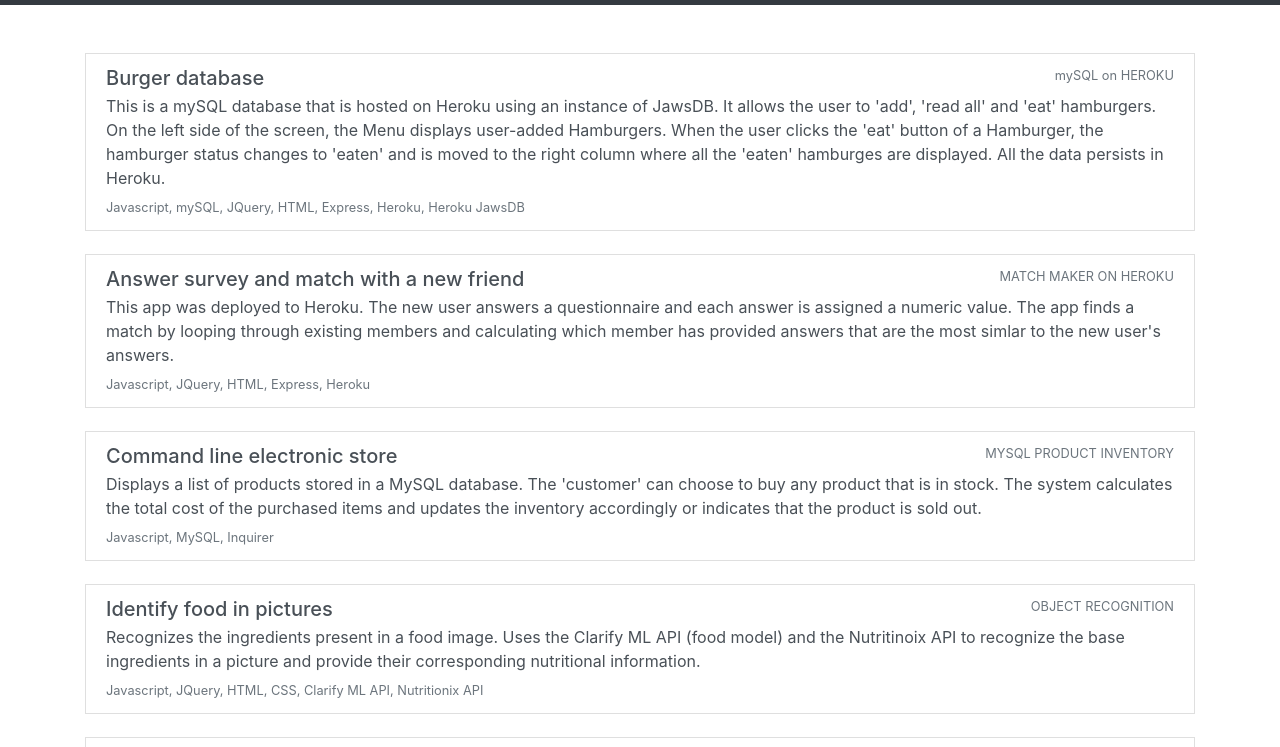
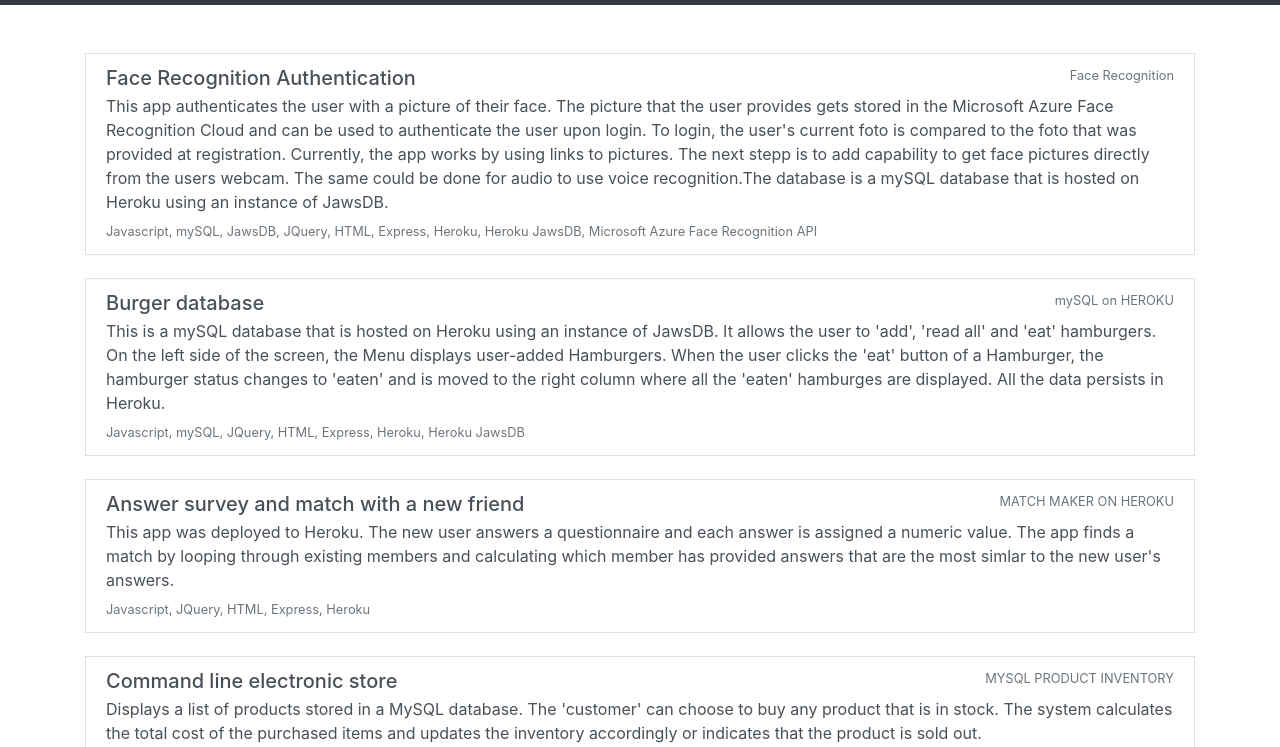
Before and after one commit to fedevillalp/homepage, a website: page code.html in a window 1280 px wide. Shown: the part 51-798 px from the top of the page. Drawn offline with Linux system fonts and the light colour scheme.

Commit message:
added face recognition

```diff
--- a/code.html
+++ b/code.html
@@ -60,7 +60,17 @@
         </div>
       </div>
 
+        <a href="https://github.com/fedevillalp/FaceloginFede" class="list-group-item list-group-item-action">
+          <div class="d-flex w-100 justify-content-between">
+          <h5 class="mb-1">Face Recognition Authentication</h5>
+          <small class="text-muted">Face Recognition</small>
+          </div>
+          <p class="mb-1">This app authenticates the user with a picture of their face. The picture that the user provides gets stored in the Microsoft Azure Face Recognition Cloud and can be used to authenticate the user upon login. To login, the user's current foto is compared to the foto that was provided at registration.
+            Currently, the app works by using links to pictures. The next stepp is to add capability to get face pictures directly from the users webcam. The same could be done for audio to use voice recognition.The database is a mySQL database that is hosted on Heroku using an instance of JawsDB.   </p>
+          <small class="text-muted">Javascript, mySQL, JawsDB, JQuery, HTML, Express, Heroku, Heroku JawsDB, Microsoft Azure Face Recognition API</small>
+        </a>
 
+        <br>
 
         <a href="https://github.com/fedevillalp/burger-copy" class="list-group-item list-group-item-action">
           <div class="d-flex w-100 justify-content-between">
```
Also changed, not shown: index.html (+1 -1 lines).
